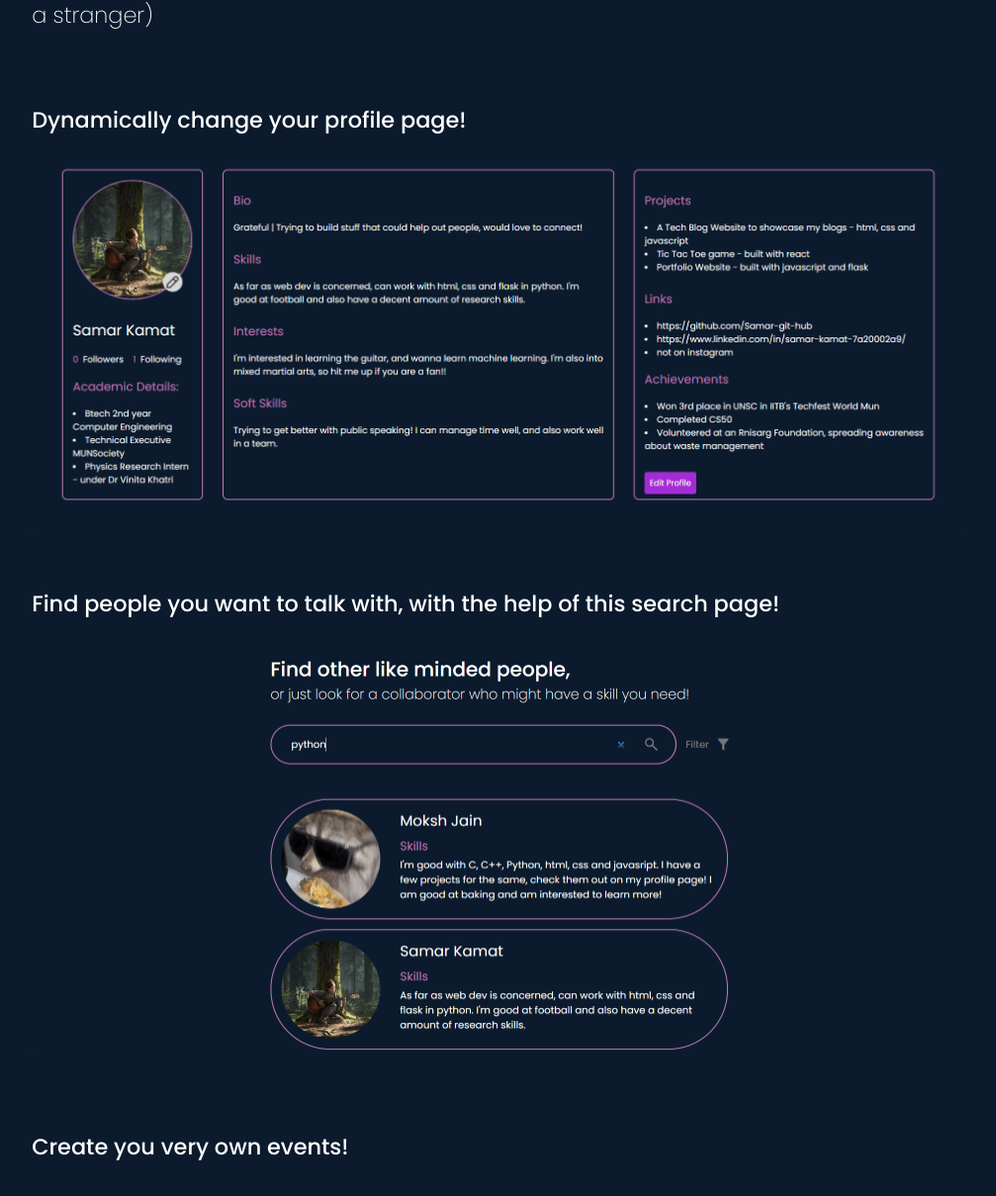
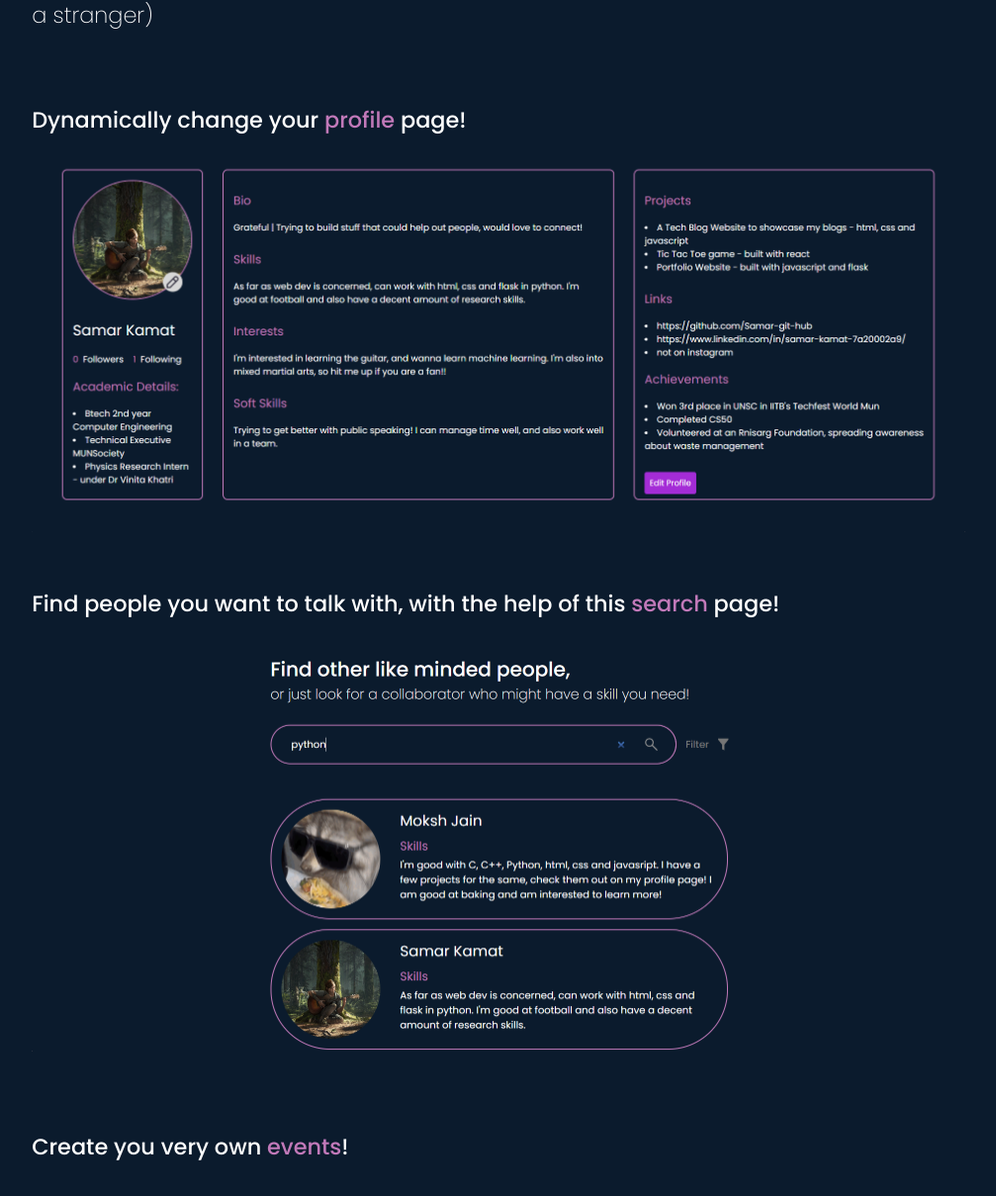
Before and after one commit to Samar-git-hub/MPSTME-Connect, a Flask app: page / in a window 1280 px wide. Shown: the part 212-1421 px from the top of the page at 99% size, without its empty margins (136-1143 px from the left). Run offline with Flask 3, Linux system fonts and the light colour scheme; the visitor is signed in with stand-in values (Sample User, id 1).

Commit message:
final changes of v1
was a great journey

```diff
--- a/static/script.js
+++ b/static/script.js
@@ -27,7 +27,7 @@ document.addEventListener("DOMContentLoaded", function () {
         event3 && (event3.src = '/static/taqneeqlogo-light.png');
     } else {
         buttonelement.src = '/static/moontheme.png';
-        logoimageelement && (logoimageelement.src = '/static/logo-light.svg');
+        logoimageelement && (logoimageelement.src = '/static/logo-dark.svg');
         profileindex && (profileindex.src = '/static/profilepage-index.png');
         searchindex && (searchindex.src = '/static/searchpage-index.png');
         events1index && (events1index.src = '/static/eventspage-index-1.png');
@@ -57,7 +57,7 @@ document.addEventListener("DOMContentLoaded", function () {
             document.documentElement.setAttribute('data-theme', 'dark');
             localStorage.setItem('theme', 'dark');
             buttonelement.src = '/static/moontheme.png';
-            logoimageelement && (logoimageelement.src = '/static/logo-light.svg');
+            logoimageelement && (logoimageelement.src = '/static/logo-dark.svg');
             profileindex && (profileindex.src = '/static/profilepage-index.png');
             searchindex && (searchindex.src = '/static/searchpage-index.png');
             events1index && (events1index.src = '/static/eventspage-index-1.png');
--- a/templates/index.html
+++ b/templates/index.html
@@ -20,7 +20,7 @@
                     <div class="title-index">
                         Dynamically change your
                         {% if session["user_id"] %}
-                            <span class="index-mpstme"><a href="/profile">profile</a></span>
+                            <a href="/profile"><span class="index-mpstme">profile</span></a>
                         {% else %}
                             <span class="index-mpstme">profile</span>
                         {% endif %}
@@ -36,7 +36,7 @@
                     <div class="title-index-2">
                         Find people you want to talk with, with the help of this
                         {% if session["user_id"] %}
-                            <span class="index-mpstme"><a href="/search">search</a></span>
+                            <a href="/search"><span class="index-mpstme">search</span></a>
                         {% else %}
                             <span class="index-mpstme">search</span>
                         {% endif %}
@@ -52,7 +52,7 @@
                     <div class="title-index" >
                         Create you very own
                         {% if session["user_id"] %}
-                            <span class="index-mpstme"><a href="/events">events</a></span>!
+                            <a href="/events"><span class="index-mpstme">events</span></a>!
                         {% else %}
                             <span class="index-mpstme">events</span>!
                         {% endif %}
```
Also changed, not shown: static/logo-dark.svg, static/logo-light.svg, static/profilepage-index-light.png.
